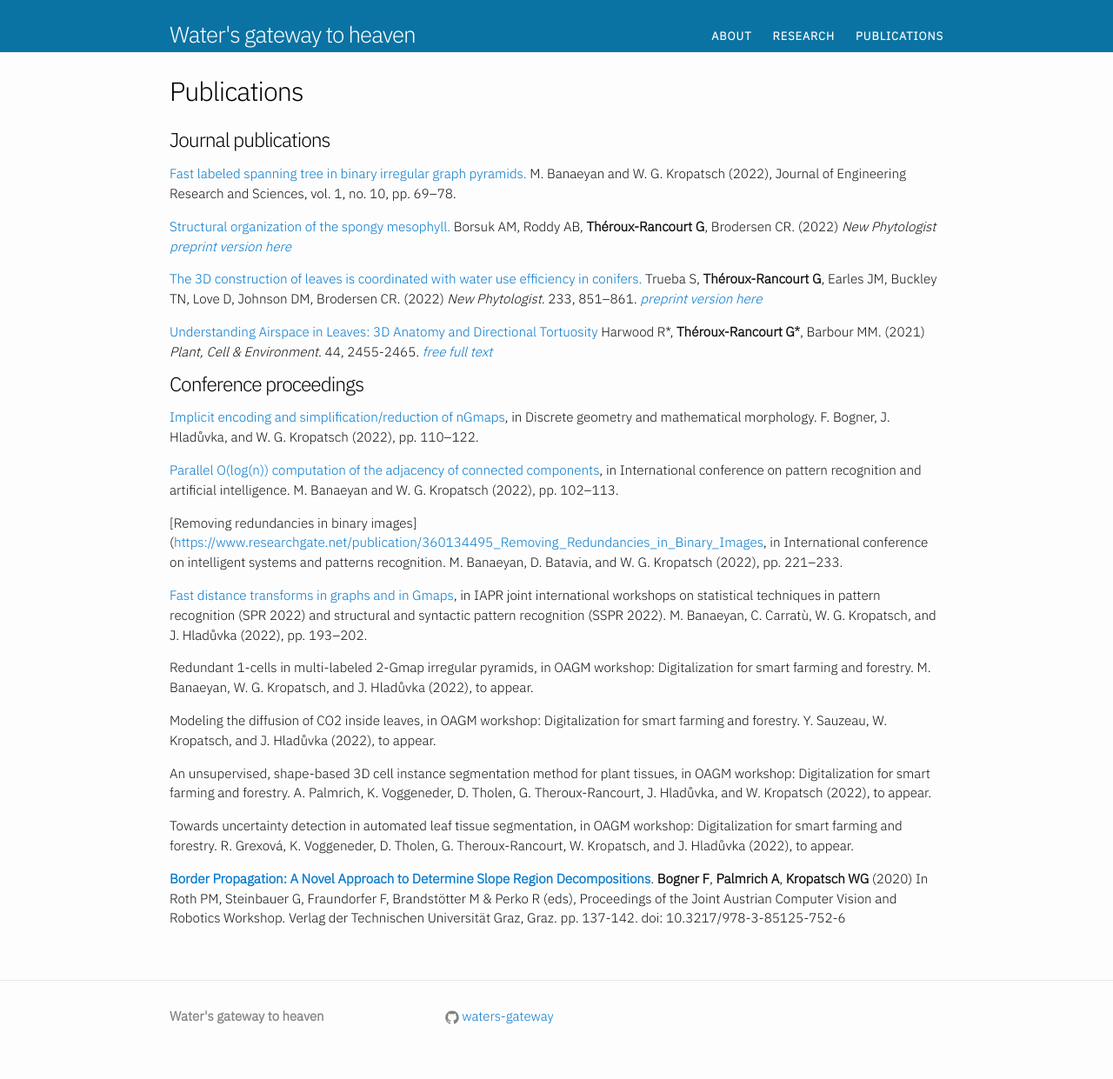
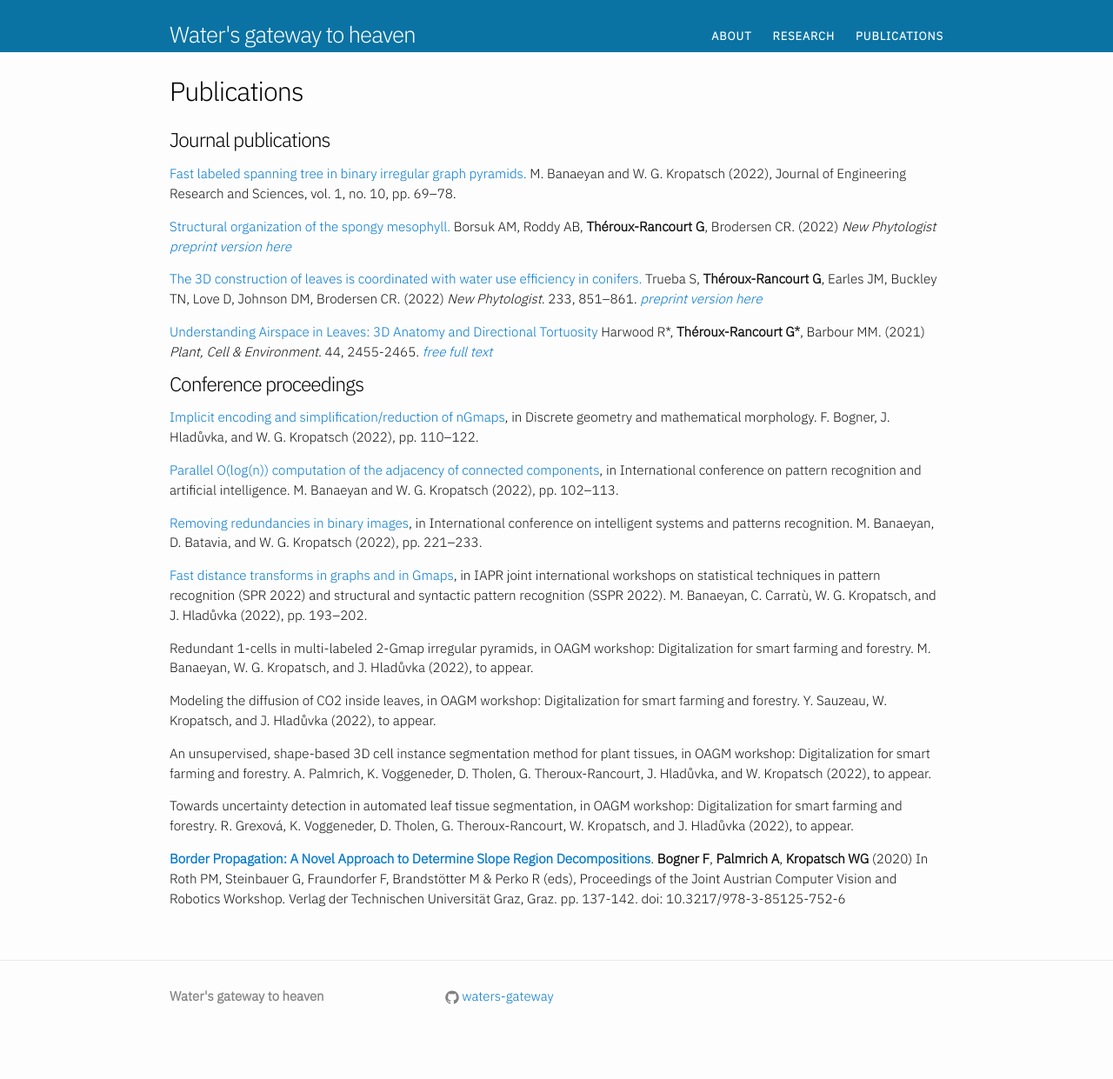
Before and after one commit to waters-gateway/waters-gateway.github.io, a Jekyll site: the page built from publications.md, in a window 1280 px wide. Shown: the whole page at 87% size. Built offline with Jekyll 4.4.1, drawn with Linux system fonts in a browser that asks for light colours; after the commit the page ends 1218 px from its top, so only the background shows below that; part of the change alters nothing that is shown.

Commit message:
Update publications.md
homogenization

```diff
--- a/publications.md
+++ b/publications.md
@@ -22,7 +22,7 @@ lang: en
 
 [Parallel O(log(n)) computation of the adjacency of connected components](https://link.springer.com/chapter/10.1007/978-3-031-09282-4_9){:target="_blank"  rel="noopener noreferrer"}, in International conference on pattern recognition and artificial intelligence. M. Banaeyan and W. G. Kropatsch (2022), pp. 102–113.
 
-[Removing redundancies in binary images]([https://www.researchgate.net/publication/360134495_Removing_Redundancies_in_Binary_Images](https://link.springer.com/chapter/10.1007/978-3-031-08277-1_19){:target="_blank"  rel="noopener noreferrer"}, in International conference on intelligent systems and patterns recognition. M. Banaeyan, D. Batavia, and W. G. Kropatsch (2022), pp. 221–233.
+[Removing redundancies in binary images](https://link.springer.com/chapter/10.1007/978-3-031-08277-1_19){:target="_blank"  rel="noopener noreferrer"}, in International conference on intelligent systems and patterns recognition. M. Banaeyan, D. Batavia, and W. G. Kropatsch (2022), pp. 221–233.
 
 [Fast distance transforms in graphs and in Gmaps](https://link.springer.com/chapter/10.1007/978-3-031-23028-8_20){:target="_blank"  rel="noopener noreferrer"}, in IAPR joint international workshops on statistical techniques in pattern recognition (SPR 2022) and structural and syntactic pattern recognition (SSPR 2022). M. Banaeyan, C. Carratù, W. G. Kropatsch, and J. Hladůvka (2022), pp. 193–202.
 
```
